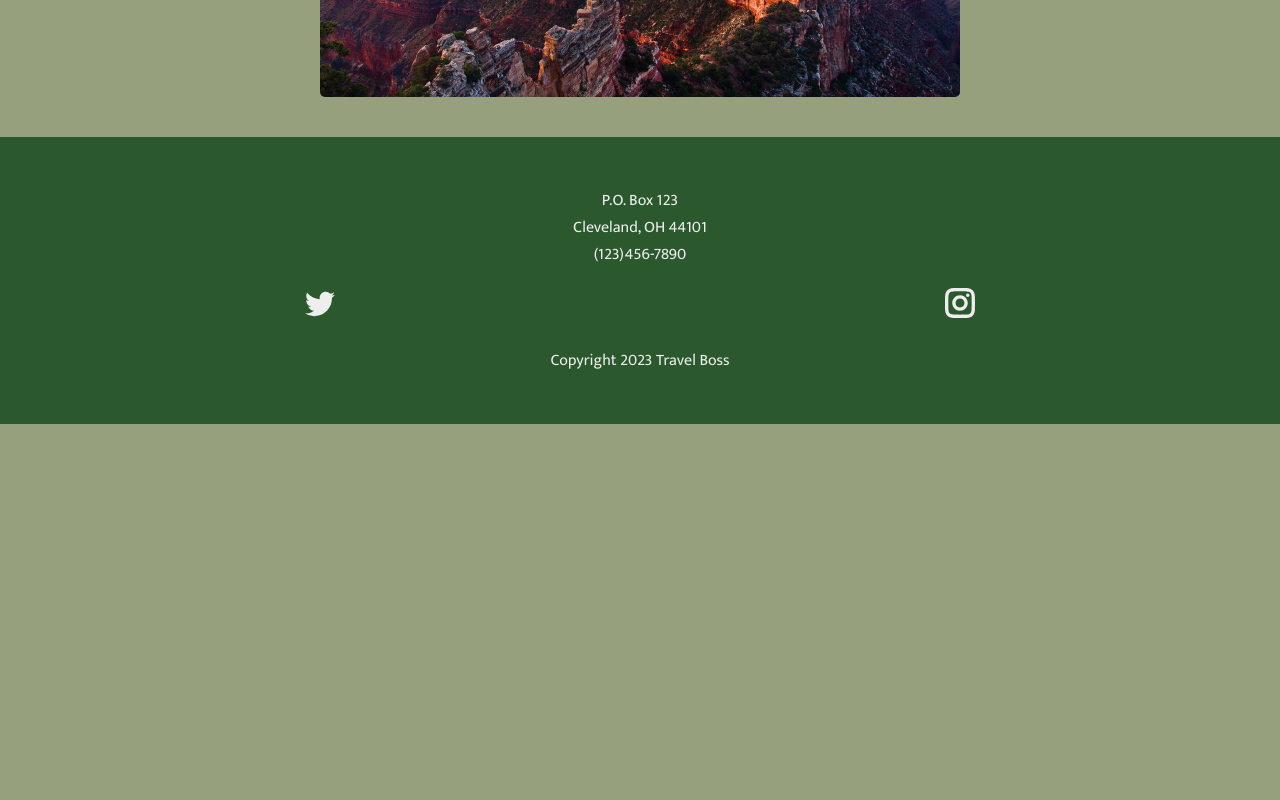
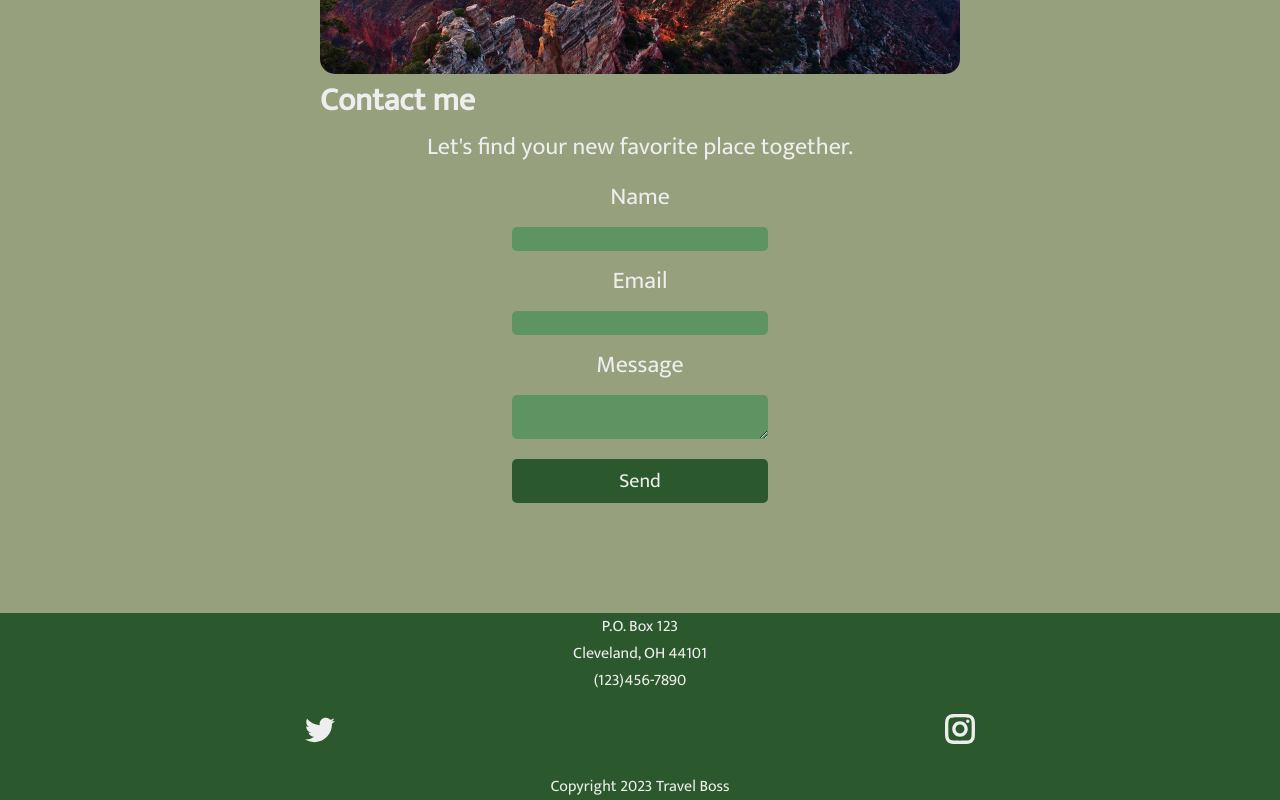
Before and after one commit to jakedoan3/travel-boss, a React (Create React App) app: page /contact in a window 1280 px wide. Shown: the part 476-1276 px from the top of the page. Before the commit the page ends 900 px from the top, so only its background shows below. Built offline with nearby package versions, Linux system fonts and the light colour scheme.

Commit message:
fixed navbar+basic email form+cleaner styling

```diff
--- a/package.json
+++ b/package.json
@@ -3,9 +3,11 @@
   "version": "0.1.0",
   "private": true,
   "dependencies": {
+    "@emailjs/browser": "^3.11.0",
     "@testing-library/jest-dom": "^5.17.0",
     "@testing-library/react": "^13.4.0",
     "@testing-library/user-event": "^13.5.0",
+    "emailjs-com": "^3.2.0",
     "react": "^18.2.0",
     "react-dom": "^18.2.0",
     "react-icons": "^4.10.1",
--- /dev/null
+++ b/src/Components/ContactForm.jsx
@@ -0,0 +1,31 @@
+import React, {useRef} from 'react'
+import emailjs from '@emailjs/browser'
+
+const ContactForm = () => {
+    const form = useRef();
+
+    const sendEmail = (e) => {
+      e.preventDefault();
+
+      emailjs.sendForm('service_09tsoka', 'travel-boss-template', form.current, 'nMnrLLdsoNIyQquxC')
+        .then((result) => {
+            console.log(result.text);
+        }, (error) => {
+            console.log(error.text);
+        });
+    };
+
+    return (
+      <form className="contact-form" ref={form} onSubmit={sendEmail}>
+        <label>Name</label>
+        <input className='form-field' type="text" name="user_name" />
+        <label>Email</label>
+        <input className='form-field' type="email" name="user_email" />
+        <label>Message</label>
+        <textarea className='form-field' name="message" />
+        <input className='form-button' type="submit" value="Send" />
+      </form>
+    );
+  };
+
+export default ContactForm
--- a/src/Components/Navbar.jsx
+++ b/src/Components/Navbar.jsx
@@ -13,18 +13,18 @@ const Navbar = () => {
   return (
     <header>
       <nav ref={navRef}>
-        <Link className="title" to="/">
+        <Link className="title" to="/" onClick={showNavbar}>
           Travel Boss
         </Link>
         <ul>
           <li>
-            <NavLink to="/bio">Bio</NavLink>
+            <NavLink onClick={showNavbar} to="/bio">Bio</NavLink>
           </li>
           {/* <li>
             <NavLink to="/testimonials">Testimonials</NavLink>
           </li> */}
           <li>
-            <NavLink to="/contact">Contact</NavLink>
+            <NavLink onClick={showNavbar} to="/contact">Contact</NavLink>
           </li>
         </ul>
         <button className="nav-btn nav-close-btn" onClick={showNavbar}>
--- a/src/Components/SliderData.jsx
+++ b/src/Components/SliderData.jsx
@@ -1,19 +1,19 @@
 export const SliderData = [
     {
         image: '/Images/travel1.jpeg',
-        text: 'Travel like a boss!'
+        text: 'Your future rapidly approaches'
     },
     {
         image: '/Images/travel2.jpeg',
-        text: "We really out here"
+        text: "Find your beach"
     },
     {
         image: '/Images/travel3.jpeg',
-        text: "Hell yeah"
+        text: "Industry-leading service"
     },
     {
         image: '/Images/travel4.jpeg',
-        text: "Go sicko mode!"
+        text: "Fully customize your itinerary"
     },
 
 ]
--- a/src/Pages/Bio.jsx
+++ b/src/Pages/Bio.jsx
@@ -2,10 +2,10 @@ import React from "react";
 
 const Bio = () => {
   return (
-    <div >
+    <div className="bio">
       <img className="bio-img" src="/Images/bio.jpeg" alt="bio" />
       <h3 className="bio-title">About me</h3>
-      <div className="bio">
+      <div className="bio-body">
         <div>
           Lorem ipsum dolor sit amet consectetur adipisicing elit. Earum beatae
           possimus debitis assumenda reiciendis nihil, magni culpa architecto?
--- a/src/Pages/Contact.jsx
+++ b/src/Pages/Contact.jsx
@@ -1,10 +1,14 @@
 import React from 'react'
+import ContactForm from '../Components/ContactForm'
 
 const Contact = () => {
   return (
-    <div>
+    <div className='contact'>
+      <img className="contact-img" src="/Images/travel6.jpeg" alt='contact' />
       <h3 className='contact-title'>Contact me</h3>
-      <img className="contact-img" src="/Images/travel6.jpeg" alt='contact' />
+      <p className='contact-body'>Let's find your new favorite place together.</p>
+      <ContactForm />
+
     </div>
   )
 }
--- a/src/Styles/App.css
+++ b/src/Styles/App.css
@@ -1,10 +1,10 @@
-@import url('https://fonts.googleapis.com/css2?family=Mukta&display=swap');
+@import url("https://fonts.googleapis.com/css2?family=Mukta&display=swap");
 
 * {
   padding: 0;
-    margin:0;
+  margin: 0;
   box-sizing: border-box;
-    font-family: 'Mukta', sans-serif;
+  font-family: "Mukta", sans-serif;
   color: var(--textColor);
 }
 
@@ -12,7 +12,7 @@ body {
   background-color: #97a07d;
 }
 
-:root{
+:root {
   --maincolor: #2b592d;
   --maincolorLight: #5e9461;
   --secondaryColor: #97a07d;
@@ -23,10 +23,13 @@ header {
   display: flex;
   align-items: center;
   justify-content: space-between;
+  position: fixed;
   height: 80px;
+  width: 100%;
   padding: 0 2rem;
   background-color: var(--maincolor);
   color: var(--textColor);
+  z-index: 15;
 }
 
 .active {
@@ -37,10 +40,9 @@ nav {
   display: flex;
   justify-content: space-between;
   align-items: center;
-    z-index: 15;
 }
 
-nav .title{
+nav .title {
   font-size: 1.5rem;
   margin: 1rem;
   font-weight: bold;
@@ -50,7 +52,7 @@ nav .title{
 
 nav .title:hover {
   color: var(--secondaryColor);
-    transition: .5s;
+  transition: 0.5s;
 }
 
 nav ul {
@@ -63,7 +65,7 @@ nav ul li {
 }
 
 nav ul li a {
-    display:block;
+  display: block;
   color: var(--textColor);
   text-decoration: none;
   padding: 0 0.7rem;
@@ -73,7 +75,7 @@ nav ul li a {
 
 nav li a:hover {
   color: var(--secondaryColor);
-    transition: .5s;
+  transition: 0.5s;
 }
 
 header .nav-btn {
@@ -91,13 +93,17 @@ header .nav-btn {
 footer {
   display: block;
   text-align: center;
-    padding: 50px 0;
-    margin-top: 40px;
+  /* padding-bottom: 10px; */
+  margin-top: 100px;
   color: var(--textColor);
   background-color: var(--maincolor);
 }
 
 .bio {
+  padding-top: 150px;
+}
+
+.bio-body {
   display: flex;
   flex-direction: column;
   align-items: center;
@@ -114,11 +120,14 @@ footer {
 
 .bio-img {
   display: block;
-    padding-top: 5vh;
   margin-left: auto;
   margin-right: auto;
   width: 50%;
   border-radius: 15px;
+}
+
+.contact {
+  padding-top: 150px;
 }
 
 .contact-title {
@@ -129,15 +138,65 @@ footer {
   width: 50%;
 }
 
+.contact-body {
+    font-size: 24px;
+    display: block;
+    margin-left: auto;
+    text-align: center;
+    margin-right: auto;
+    width: 50%;
+  }
+
 .contact-img {
   display: block;
-    padding-top: 5vh;
   margin-left: auto;
   margin-right: auto;
   width: 50%;
-    border-radius: 5px;
+  border-radius: 15px;
 }
 
+.contact-form {
+  display: flex;
+  flex-direction: column;
+  align-items: center;
+  justify-self: center;
+  margin: 10px 250px;
+  font-size: 24px;
+}
+
+.form-field {
+  padding: 2px;
+  background-color: var(--maincolorLight);
+  color: var(--textColor);
+  border-radius: 5px;
+  width: 20vw;
+  border: none;
+  font-size: 1.5vh;
+  min-width: 10%;
+  margin-top: 10px;
+  margin-bottom: 10px;
+}
+
+.form-button {
+  padding: 5px;
+  background-color: var(--maincolor);
+  color: var(--textColor);
+  border-radius: 5px;
+  width: 20vw;
+  border: none;
+  font-size: 2.5vh;
+  min-width: 10%;
+  margin-top: 10px;
+  margin-bottom: 10px;
+
+
+}
+
+.form-button:hover {
+  background-color: var(--) var(--secondaryColor);
+  color: var(--secondaryColor);
+  transition: 0.5s;
+}
 
 .socials {
   display: flex;
@@ -147,6 +206,7 @@ footer {
 }
 
 .slider {
+  padding-top: 150px;
   position: relative;
   height: 100vh;
   display: flex;
@@ -160,7 +220,7 @@ footer {
   border-radius: 10px;
 }
 
-.text-on-image{
+.text-on-image {
   position: absolute;
   right: 25vw;
   left: 25vw;
@@ -201,7 +261,7 @@ footer {
   background-color: #97a07d;
 }
 
-.slide.active{
+.slide.active {
   opacity: 1;
   transition-duration: 1s;
   transform: scale(1.08);
@@ -213,6 +273,7 @@ footer {
   flex-direction: column;
   align-items: center;
   padding: 15vw;
+  padding-bottom: 5px;
   padding-top: 5px;
 }
 
@@ -226,9 +287,12 @@ footer {
   border-radius: 15px;
 }
 
+.testimonial-author {
+  font-size: 24px;
+  color: var(--maincolorLight);
+}
 
-
-@media only screen and (max-width:1024px){
+@media only screen and (max-width: 1024px) {
   * {
     max-width: 100vw;
   }
@@ -259,9 +323,11 @@ footer {
     flex-direction: column;
     align-items: center;
     justify-content: center;
+    width: 100%;
+    margin-bottom: 0.25rem;
   }
 
-    header .responsive_nav{
+  header .responsive_nav {
     transform: none;
   }
 
@@ -271,8 +337,8 @@ footer {
     right: 2rem;
   }
 
-    nav li{
-        font-size: 1.5rem
+  nav li {
+    font-size: 1.5rem;
   }
 
   .slider {
@@ -283,16 +349,15 @@ footer {
     width: 100vw;
     height: 50vh;
   }
-    .slide.active{
+  .slide.active {
     padding: 2vw;
   }
 
-    .image{
+  .image {
     width: 60vw;
     max-height: 40vh;
   }
-    .testimonial-image{
+  .testimonial-image {
     width: 60vw;
-
   }
 }
```
Also changed, not shown: src/Components/Testimonials.jsx (+6 -4 lines), 1 other file (tests, documents, lock files or other folders). Lines whose indentation alone changed are shown as unchanged.
